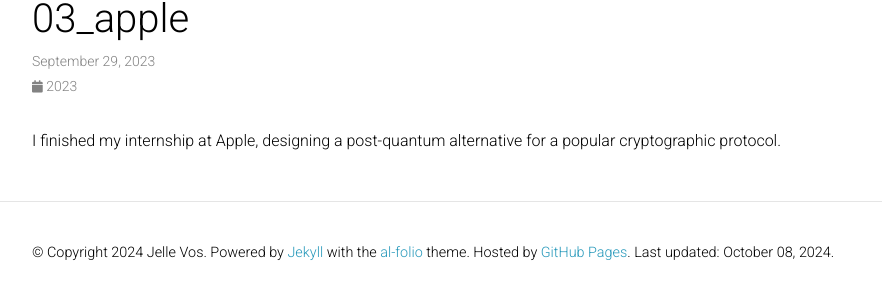
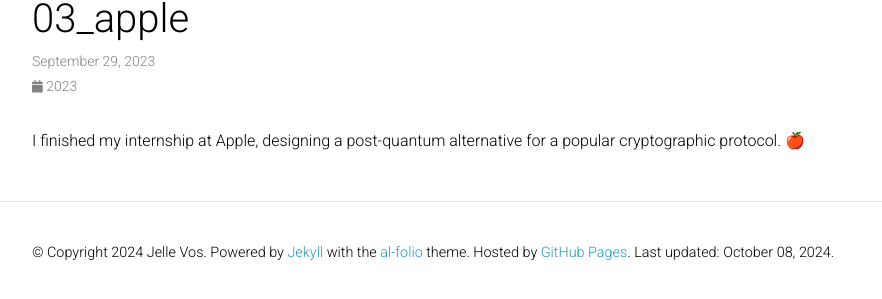
Before and after one commit to jellevos/jellevos.github.io, a Jekyll site: the page built from _news/03_apple.md, in a window 1280 px wide. Shown: the part 109-408 px from the top of the page, without its empty margins (198-1080 px from the left). Built offline with Jekyll 4.4.1, drawn with Linux system fonts in a browser that asks for light colours; full-size pictures stand in for the smaller copies a plugin makes; comment, search, counter and statistics services are not loaded; a style sheet for code colours, icons or effects is not loaded.

```diff
--- a/_news/03_apple.md
+++ b/_news/03_apple.md
@@ -4,4 +4,4 @@ date: 2023-09-29 15:59:00-0400
 inline: true
 ---
 
-I finished my internship at Apple, designing a post-quantum alternative for a popular cryptographic protocol.
+I finished my internship at Apple, designing a post-quantum alternative for a popular cryptographic protocol. 🍎
```
Also changed, not shown: _news/01_pets_prize.md (+1 -1 lines), _news/02_sp_paper.md (+1 -1 lines), _news/04_oraqle.md (added, +7 -0 lines), _pages/about.md (+2 -1 lines).
